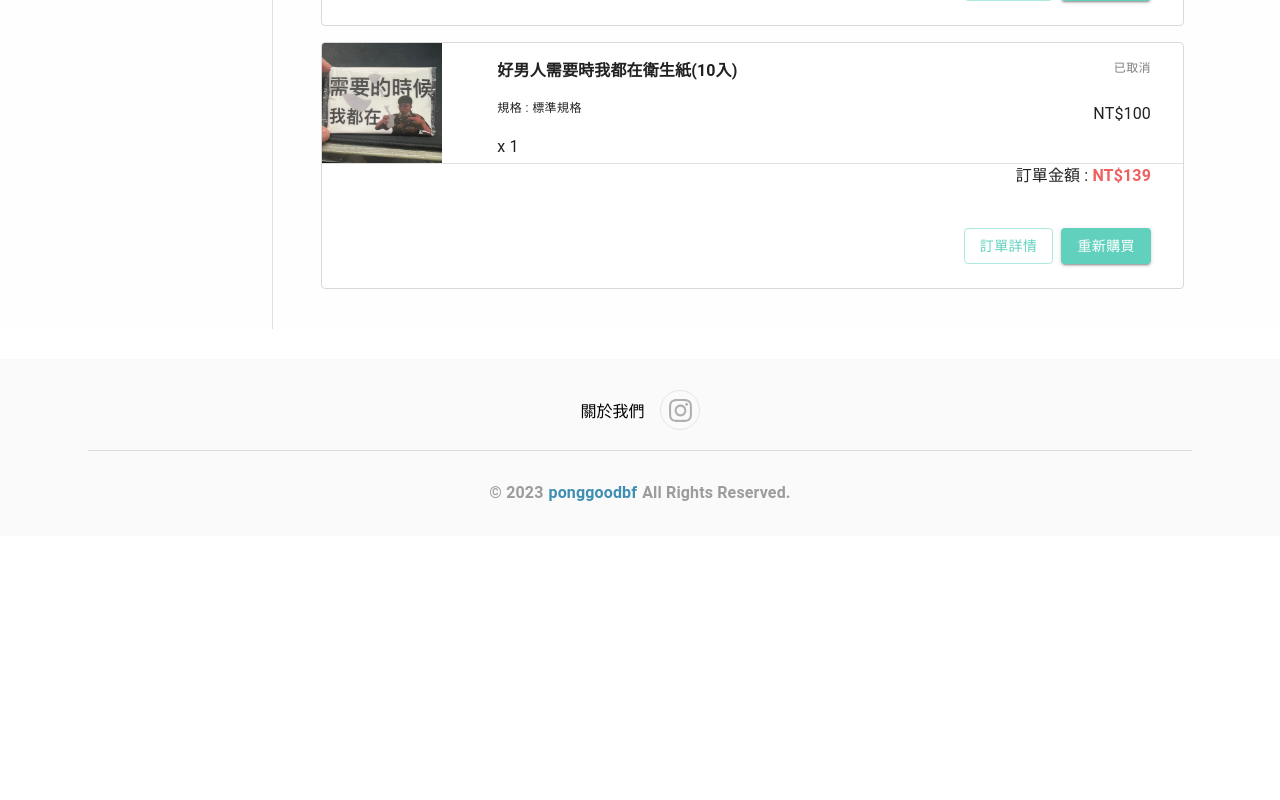
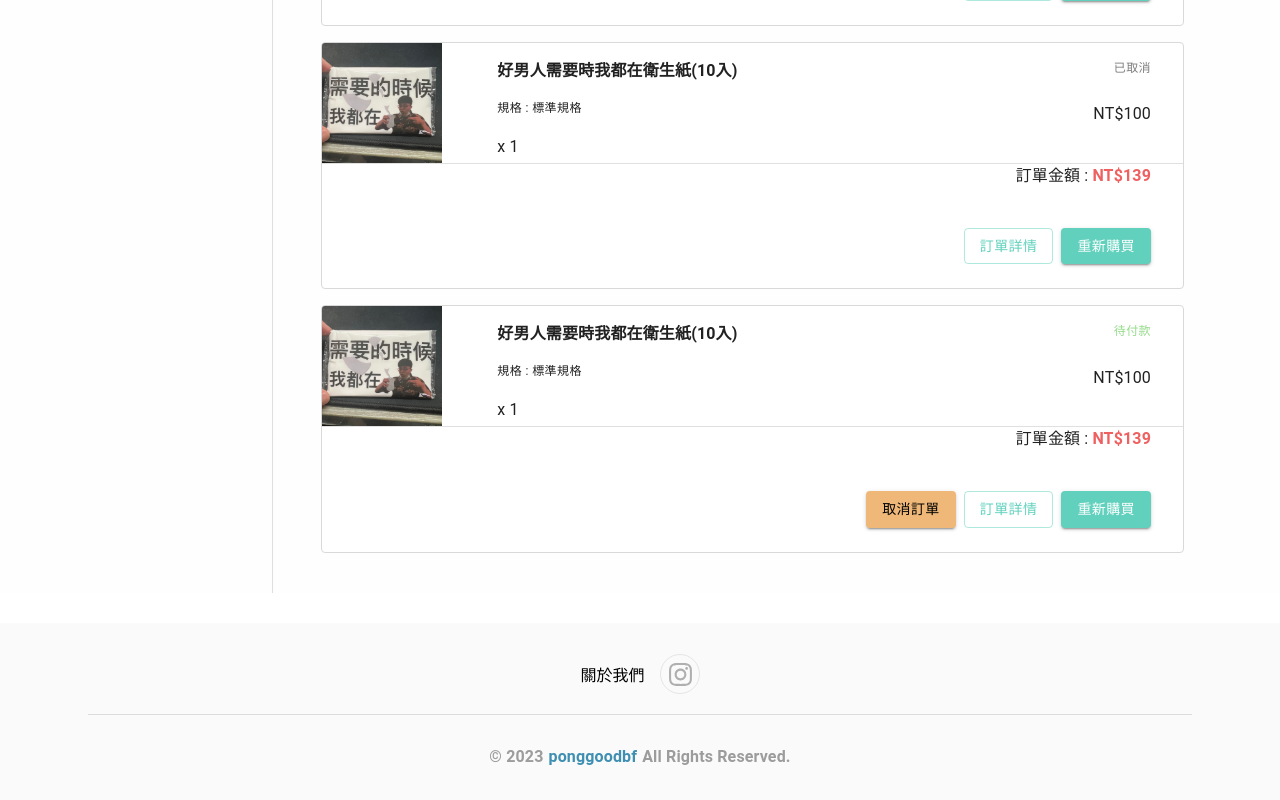
Before and after one commit to austin72905/ponggoodbf-shop-frontend, a React (Create React App) app: page /user/purchase in a window 1280 px wide. Shown: the part 1016-1816 px from the top of the page. Before the commit the page ends 1552 px from the top, so only its background shows below. Built offline with nearby package versions, Linux system fonts and the light colour scheme.

Commit message:
訂單頁面新增 取消訂單按鈕

```diff
--- a/src/pages/purchase/Purchase.tsx
+++ b/src/pages/purchase/Purchase.tsx
@@ -422,7 +422,8 @@ const orderInfoList: OrderInfomation[] = [
   orderInfo,
   { ...orderInfo, recordCode: "TX20230122063254" },
   { ...orderInfo, status: "4" },
-  { ...orderInfo, status: "2",recordCode: "TX20230122063256" }
+  { ...orderInfo, status: "2",recordCode: "TX20230122063256" },
+  { ...orderInfo, status: "3",recordCode: "TX20230122063257" }
 ]
 
 //訂單頁面
@@ -521,6 +522,7 @@ const PurchaseRecord = ({ setOrderInfoDetail }: PurchaseRecordProps) => {
                             </Stack>
 
                             <CardActions sx={{ pr: 0, ml: 2, pb: 3, display: "flex", flexDirection: "row", justifyContent: "end" }}>
+                              {info.status==="3"?<Button variant="contained" sx={{ backgroundColor: "#EFB878", color: "black", "&:hover": { backgroundColor: "#EFB878" } }}>取消訂單</Button>:null}
                               <Button variant="outlined" onClick={() => { goOrderDetail(info) }}>訂單詳情</Button>
                               <Button variant="contained">重新購買</Button>
                             </CardActions>
```
